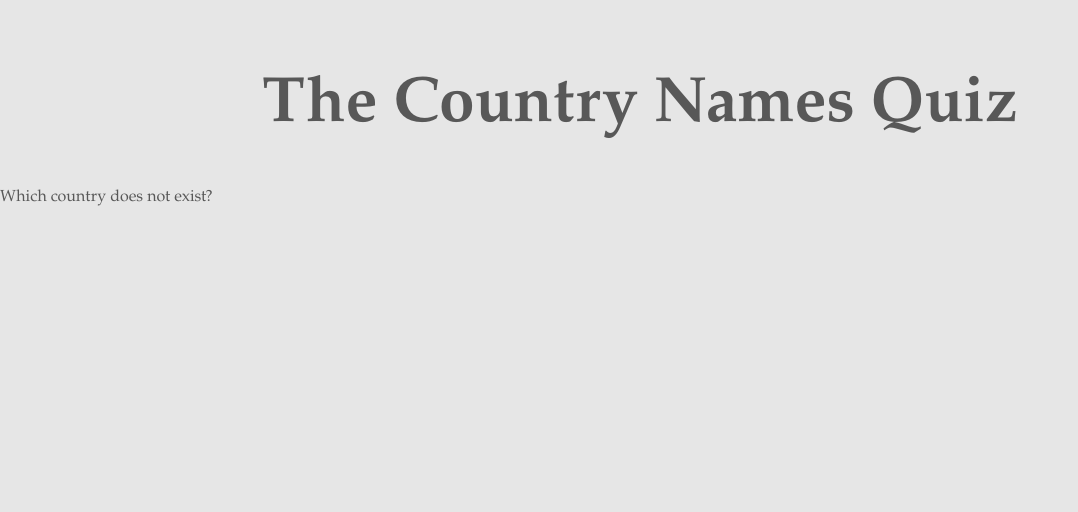
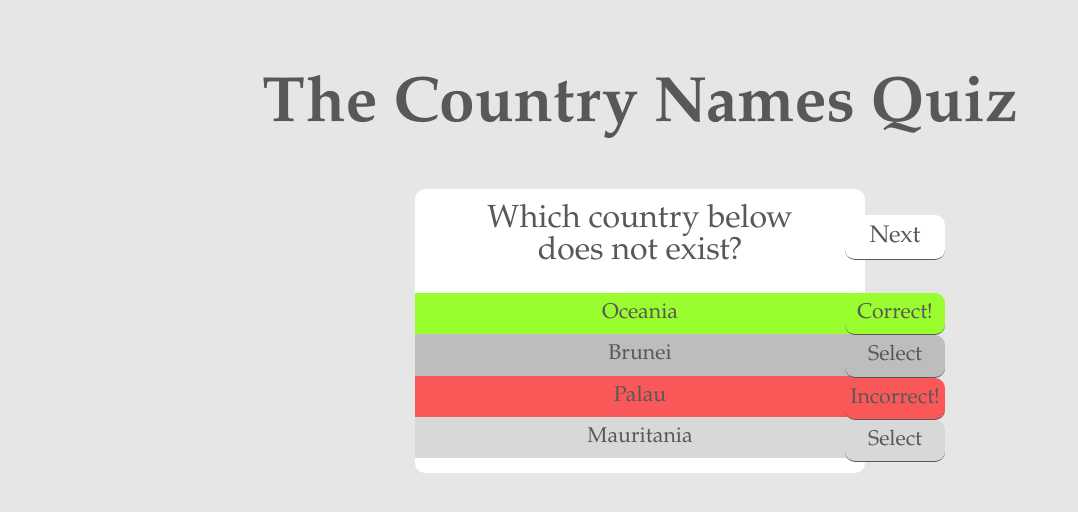
Before and after one commit to huynhrichy/country-names-quiz, a plain HTML site: page index.html in a window 1280 px wide. Shown: the whole page, without its empty margins (0-1078 px from the left). Drawn offline with nearby package versions, Linux system fonts and the light colour scheme.

Commit message:
Adds quiz buttons and CSS

```diff
--- a/css/main.css
+++ b/css/main.css
@@ -1,5 +1,5 @@
 * {
-	/*outline: #BDBDBD 1px dotted;*/
+	/* outline: #BDBDBD 1px dotted; */
 }
 
 body {
@@ -11,6 +11,7 @@ body {
 	color: #585858;
 	margin-top: 75px;
 	font-family: "Palatino Linotype", "Book Antiqua", Palatino, serif;
+	font-size: 16pt;
 }
 
 #title {
@@ -21,7 +22,93 @@ body {
 	cursor: default;
 }
 
-table {
+#quiz {
+	-webkit-border-radius: 10px;
+	-moz-border-radius: 10px;
+	border-radius: 10px;
+	background-color: white;
+	margin-left: auto;
+	margin-right: auto;
+
+	text-align: center;
+	width: 450px;
+}
+
+#question, #choices li {
+/* 	padding-top: 10px;
+padding-bottom: 10px; */
+}
+
+#question {
+	font-size: 24pt;
+	padding-top: 15px;
+	padding-bottom: 15px;
+}
+
+#choices, #buttons {
+	padding-top: 10px;
+	padding-bottom: 15px;
+/* 	border-top: 1px solid #BDBDBD;
+border-bottom: 1px #BDBDBD; */
+
+}
+
+#choices li, #buttons li, #next {
+	font-size: 16pt;
+	padding-top: 10px;
+	padding-bottom: 10px;
+	/* border: 1px solid #BDBDBD; */
+}
+
+#next {
+	font-size: 24px;
+	position: absolute;
+	top: 215px;
+	right: 335px;
+	width: 100px;
+	background-color: white;
+}
+
+#buttons {
+	position: absolute;
+	top: 283px;
+	right: 335px;
+	width: 100px;
+	background-color: transparent;
+}
+
+#buttons li, #next {
+	/* border: 1px solid #BDBDBD; */
+	border-bottom: 1px solid #585858;
+	border-radius: 10px;
+	/* background-color: white; */
+}
+
+.highlighted {
+	background-color: #D8D8D8;
+}
+
+.selected {
+	background-color: #BDBDBD;
+}
+
+.correct {
+	background-color: #9AFE2E;
+}
+
+
+.incorrect {
+	background-color: #FA5858;
+}
+
+#progress {
+
+}
+
+
+/* ************************************************** */
+
+/* table {
 	-webkit-border-radius: 10px;
 	-moz-border-radius: 10px;
 	border-radius: 10px;
@@ -100,7 +187,7 @@ tr:first-child td:nth-child(2) {
 	cursor: default;
 }
 
-#store-button:hover, .unchecked-box:hover, .checked-box:hover/*, .item-name:hover*/ {
+#store-button:hover, .unchecked-box:hover, .checked-box:hover, .item-name:hover {
 	opacity: 0.933;
 }
 
@@ -151,7 +238,11 @@ td:nth-child(3) {
 tr:last-child td {
 	height: 37px;
 	vertical-align: top;
-}
+} */
+
+
+/* ******************************************************************************* */
+
 
 /* * {
 	outline: #BDBDBD 1px dotted;
--- a/index.html
+++ b/index.html
@@ -13,11 +13,38 @@
 	<div class="main">
 		<div id="title">The Country Names Quiz</div>
 
-		<div id="quiz-area">
-			<div id="question">Which country does not exist?</div>
+		<div id="quiz">
+			<div id="question">Which country below<br/>does not exist?</div>
+			<ul id="choices">
+				<li class="correct">Oceania</li>
+				<li class="selected">Brunei</li>
+				<li class="incorrect">Palau</li>
+				<li class="highlighted">Mauritania</li>
+			</ul>
+
+			<div id="next">Next</div>
+
+			<ul id="buttons">
+				<li class="correct">Correct!</li>
+				<li class="selected">Select</li>
+				<li class="incorrect">Incorrect!</li>
+				<li class="highlighted">Select</li>
+			</ul>
+			</div>
+
+		</div>
 
 
-		</div>
+
+
+
+		<ul id="progress">
+			<li></li>
+			<li></li>
+			<li></li>
+			<li></li>
+			<li></li>
+		</ul>
 
 	</div>
 
```
